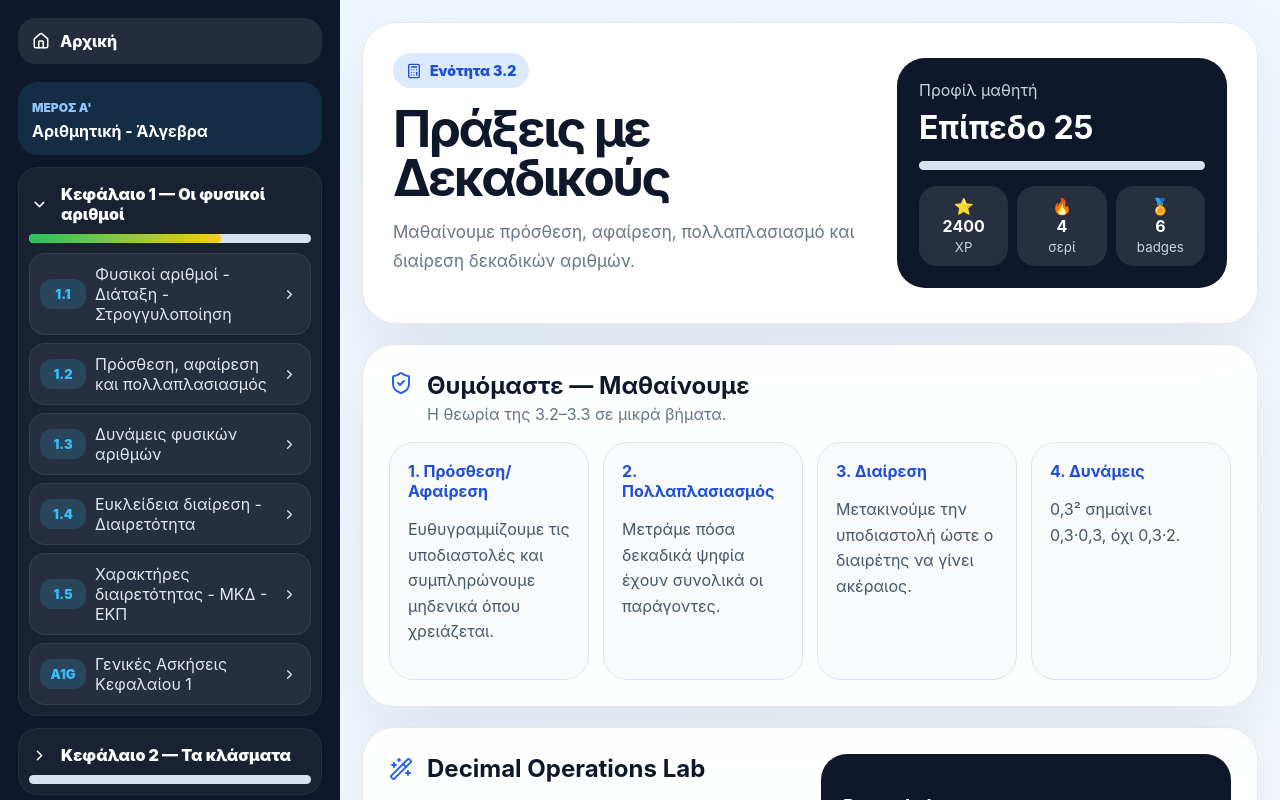
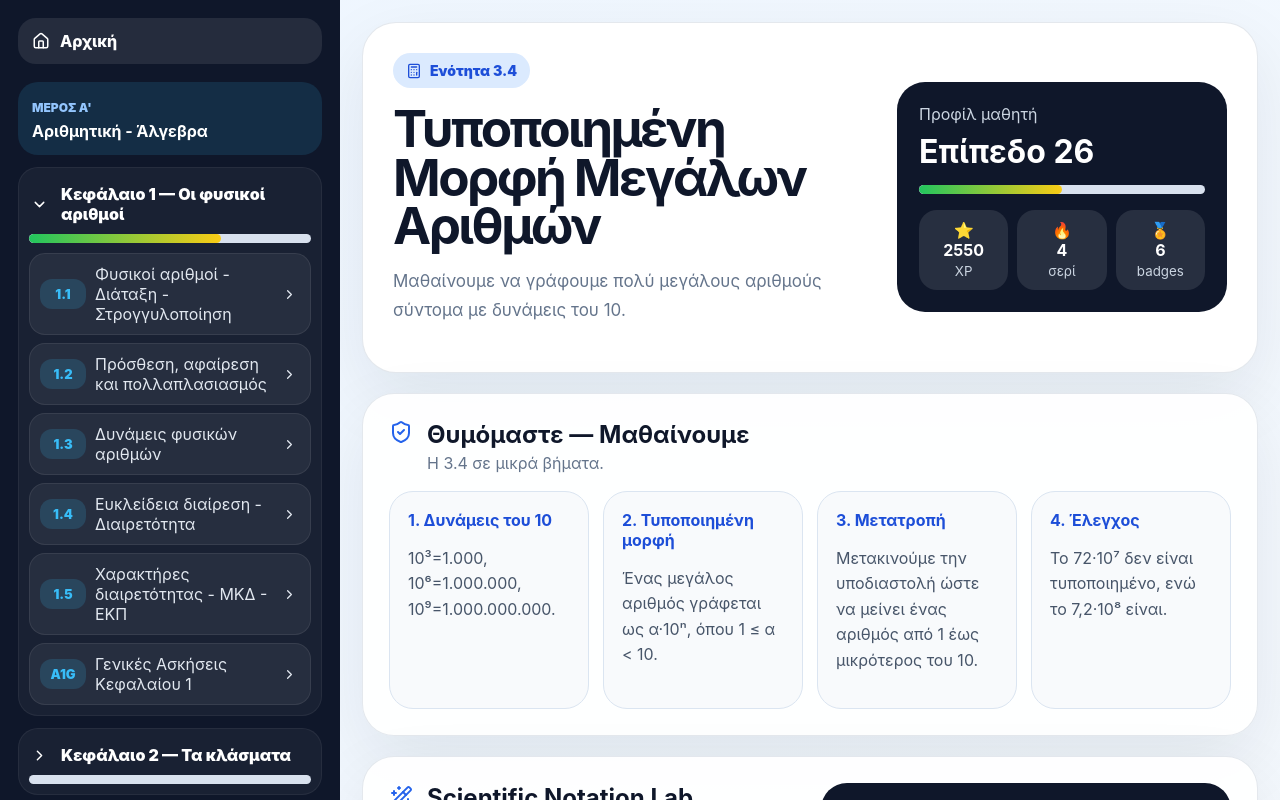
Before and after one commit to ntinos-aristotelio/mathimatika-a-gim, a React (Vite) app: page / in a window 1280 px wide. Both pictures are taken after a click on the button "Δες τα μαθήματα". Shown: the top 800 px of the page. Built offline with nearby package versions, Linux system fonts and the light colour scheme.

Commit message:
Add files via upload

```diff
--- a/package.json
+++ b/package.json
@@ -1,7 +1,7 @@
 {
   "name": "mathimatika-a-gim",
   "private": true,
-  "version": "21.0.0",
+  "version": "24.0.0",
   "type": "module",
   "scripts": {
     "dev": "vite --host 0.0.0.0",
--- a/src/main.jsx
+++ b/src/main.jsx
@@ -1029,6 +1029,29 @@ const teacherQuiz3233 = [
   { tag: 'Άσκηση 26', question: 'Περίμετρος ισοσκελούς τριγώνου 56,28 cm και βάση 12,04 cm. Πόσο είναι κάθε ίση πλευρά;', options: ['22,12 cm', '44,24 cm', '34,24 cm', '28,14 cm'], answer: '22,12 cm', explanation: '56,28-12,04=44,24 και 44,24:2=22,12.' },
 ]
 
+
+const quiz34 = [
+  { question: 'Ποια είναι η τυποποιημένη μορφή του 5.000.000;', options: ['50·10⁵', '5·10⁶', '0,5·10⁷', '5·10⁵'], answer: '5·10⁶', tip: 'Το 5.000.000 είναι 5 εκατομμύρια, άρα 5·10⁶.' },
+  { question: 'Ποιος αριθμός είναι ίσος με 3,2·10⁴;', options: ['3.200', '32.000', '320.000', '0,00032'], answer: '32.000', tip: 'Με 10⁴ μετακινούμε την υποδιαστολή 4 θέσεις δεξιά.' },
+  { question: 'Στην τυποποιημένη μορφή α·10ⁿ, το α πρέπει να είναι:', options: ['α > 10 πάντα', '1 ≤ α < 10', 'α < 1 πάντα', 'μόνο ακέραιος'], answer: '1 ≤ α < 10', tip: 'Ο πρώτος παράγοντας είναι από 1 μέχρι μικρότερος του 10.' },
+  { question: 'Ποια είναι η τυποποιημένη μορφή του 720.000.000;', options: ['72·10⁷', '7,2·10⁸', '0,72·10⁹', '7,2·10⁷'], answer: '7,2·10⁸', tip: '720.000.000 = 7,2·100.000.000 = 7,2·10⁸.' },
+]
+
+const teacherQuiz34 = [
+  { tag: 'Άσκηση 27α', question: 'Γράψε σε τυποποιημένη μορφή: 3.000', options: ['30·10²', '3·10³', '0,3·10⁴', '3·10²'], answer: '3·10³', explanation: '3.000 = 3·1000 = 3·10³.' },
+  { tag: 'Άσκηση 27β', question: 'Γράψε σε τυποποιημένη μορφή: 45.000', options: ['45·10³', '4,5·10⁴', '0,45·10⁵', '4,5·10³'], answer: '4,5·10⁴', explanation: '45.000 = 4,5·10.000 = 4,5·10⁴.' },
+  { tag: 'Άσκηση 27γ', question: 'Γράψε σε τυποποιημένη μορφή: 8.200.000', options: ['82·10⁵', '8,2·10⁶', '0,82·10⁷', '8,2·10⁵'], answer: '8,2·10⁶', explanation: '8.200.000 = 8,2·1.000.000 = 8,2·10⁶.' },
+  { tag: 'Άσκηση 27δ', question: 'Γράψε σε τυποποιημένη μορφή: 72.000.000', options: ['72·10⁶', '7,2·10⁷', '0,72·10⁸', '7,2·10⁶'], answer: '7,2·10⁷', explanation: '72.000.000 = 7,2·10.000.000 = 7,2·10⁷.' },
+  { tag: 'Άσκηση 27ε', question: 'Γράψε σε τυποποιημένη μορφή: 340.000.000', options: ['34·10⁷', '3,4·10⁸', '0,34·10⁹', '3,4·10⁷'], answer: '3,4·10⁸', explanation: '340.000.000 = 3,4·100.000.000 = 3,4·10⁸.' },
+  { tag: 'Άσκηση 27στ', question: 'Γράψε σε τυποποιημένη μορφή: 6.700.000.000', options: ['67·10⁸', '6,7·10⁹', '0,67·10¹⁰', '6,7·10⁸'], answer: '6,7·10⁹', explanation: '6.700.000.000 = 6,7·1.000.000.000 = 6,7·10⁹.' },
+  { tag: 'Άσκηση 28α', question: 'Γράψε ως κανονικό αριθμό: 4·10³', options: ['400', '4.000', '40.000', '0,004'], answer: '4.000', explanation: '10³=1000, άρα 4·1000=4.000.' },
+  { tag: 'Άσκηση 28β', question: 'Γράψε ως κανονικό αριθμό: 7,5·10⁴', options: ['7.500', '75.000', '750.000', '0,00075'], answer: '75.000', explanation: '7,5·10.000=75.000.' },
+  { tag: 'Άσκηση 28γ', question: 'Γράψε ως κανονικό αριθμό: 2,36·10⁶', options: ['236.000', '2.360.000', '23.600.000', '0,000236'], answer: '2.360.000', explanation: '2,36·1.000.000=2.360.000.' },
+  { tag: 'Άσκηση 28δ', question: 'Γράψε ως κανονικό αριθμό: 9,81·10⁷', options: ['9.810.000', '98.100.000', '981.000.000', '0,000000981'], answer: '98.100.000', explanation: '9,81·10.000.000=98.100.000.' },
+  { tag: 'Challenge', question: 'Ποια γραφή είναι σωστή τυποποιημένη μορφή;', options: ['64·10⁴', '6,4·10⁵', '0,64·10⁶', '640·10³'], answer: '6,4·10⁵', explanation: 'Ο πρώτος παράγοντας είναι από 1 μέχρι μικρότερος του 10.' },
+  { tag: 'Challenge', question: 'Ποια γραφή ΔΕΝ είναι τυποποιημένη μορφή;', options: ['1,25·10⁵', '12,5·10⁴', '9,3·10⁷', '3·10²'], answer: '12,5·10⁴', explanation: 'Το 12,5 είναι μεγαλύτερο από 10.' },
+]
+
 function ProgressBar({ value }) {
   return <div className="progress"><span style={{ width: `${value}%` }} /></div>
 }
@@ -2585,6 +2608,92 @@ function Lesson3233({ mode = '3.2' }) {
 }
 
 
+
+function Lesson34() {
+  const [xp, setXp] = useState(2550)
+  const [boss, setBoss] = useState({ round: 0, score: 0, done: false })
+  const addXp = (amount) => setXp((v) => v + amount)
+
+  const bossQuestions = [
+    { q: 'Το 5.000.000 γράφεται 5·10⁶;', ok: true },
+    { q: 'Το 72·10⁷ είναι τυποποιημένη μορφή;', ok: false },
+    { q: 'Το 3,2·10⁴ είναι 32.000;', ok: true },
+  ]
+
+  function bossAnswer(ok) {
+    if (boss.done) return
+    const current = bossQuestions[boss.round]
+    const nextRound = boss.round + 1
+    const nextScore = boss.score + (ok === current.ok ? 1 : 0)
+    setBoss({ round: nextRound, score: nextScore, done: nextRound >= bossQuestions.length })
+    if (ok === current.ok) addXp(25)
+  }
+
+  const bossText = boss.done ? `Τελικό σκορ: ${boss.score}/3` : bossQuestions[boss.round].q
+
+  return (
+    <main className="appGrid">
+      <section className="lessonHero">
+        <div>
+          <div className="pill blue"><Calculator size={16}/> Ενότητα 3.4</div>
+          <h1>Τυποποιημένη Μορφή Μεγάλων Αριθμών</h1>
+          <p>Μαθαίνουμε να γράφουμε πολύ μεγάλους αριθμούς σύντομα με δυνάμεις του 10.</p>
+        </div>
+        <ProfileCard xp={xp} />
+      </section>
+
+      <section className="contentPanel">
+        <div className="sectionHeader"><ShieldCheck/><div><h2>Θυμόμαστε — Μαθαίνουμε</h2><p>Η 3.4 σε μικρά βήματα.</p></div></div>
+        <div className="theoryGrid">
+          <article><b>1. Δυνάμεις του 10</b><p>10³=1.000, 10⁶=1.000.000, 10⁹=1.000.000.000.</p></article>
+          <article><b>2. Τυποποιημένη μορφή</b><p>Ένας μεγάλος αριθμός γράφεται ως α·10ⁿ, όπου 1 ≤ α &lt; 10.</p></article>
+          <article><b>3. Μετατροπή</b><p>Μετακινούμε την υποδιαστολή ώστε να μείνει ένας αριθμός από 1 έως μικρότερος του 10.</p></article>
+          <article><b>4. Έλεγχος</b><p>Το 72·10⁷ δεν είναι τυποποιημένο, ενώ το 7,2·10⁸ είναι.</p></article>
+        </div>
+      </section>
+
+      <section className="contentPanel twoCol">
+        <div>
+          <div className="sectionHeader small"><Wand2/><h2>Scientific Notation Lab</h2></div>
+          <div className="example"><b>45.000 = 4,5·10⁴</b><p>Η υποδιαστολή μετακινείται 4 θέσεις.</p></div>
+          <div className="example"><b>8.200.000 = 8,2·10⁶</b><p>Μένει αριθμός ανάμεσα στο 1 και στο 10.</p></div>
+          <div className="example"><b>7,5·10⁴ = 75.000</b><p>Μετακινούμε την υποδιαστολή 4 θέσεις δεξιά.</p></div>
+        </div>
+        <div className="practiceBox">
+          <h3>Power of 10 Machine 🚀</h3>
+          <p>Γρήγορες μετατροπές:</p>
+          <div className="numberChips"><span>3.000 = 3·10³</span><span>340.000.000 = 3,4·10⁸</span><span>2,36·10⁶ = 2.360.000</span></div>
+          <div className="answerLine">Κανόνας: πρώτος παράγοντας από 1 μέχρι μικρότερος από 10.</div>
+        </div>
+      </section>
+
+      <StandardQuiz title="Quiz Αστραπή — 3.4" subtitle="Τυποποιημένη μορφή και δυνάμεις του 10." items={quiz34} addXp={addXp} />
+      <ExtraTeacherQuiz title="Extra Quiz Καθηγητή — 3.4" items={teacherQuiz34} addXp={addXp} />
+
+      <section className="bossPanel">
+        <div>
+          <div className="pill danger"><Sword size={16}/> Boss Challenge</div>
+          <h2>Master of Mega Numbers 🚀</h2>
+          <p>Απάντησε σωστά σε 3 γρήγορες κρίσεις για να πάρεις το badge της 3.4.</p>
+        </div>
+        <div className="bossGame">
+          <div className="dragon">🚀</div>
+          <p>Πρόκληση {Math.min(boss.round + 1, 3)} / 3</p>
+          <h3>{bossText}</h3>
+          {!boss.done ? (
+            <div className="bossBtns">
+              <button onClick={() => bossAnswer(true)}>Σωστό</button>
+              <button onClick={() => bossAnswer(false)}>Λάθος</button>
+            </div>
+          ) : (
+            <div className="badgeWin"><Medal/> Κέρδισες: Master of Mega Numbers</div>
+          )}
+        </div>
+      </section>
+    </main>
+  )
+}
+
 function ComingSoon({ id }) {
   return (
     <main className="contentPanel emptyLesson">
@@ -2596,7 +2705,7 @@ function ComingSoon({ id }) {
 }
 
 function Platform({ goHome }) {
-  const [activeLesson, setActiveLesson] = useState('3.2')
+  const [activeLesson, setActiveLesson] = useState('3.4')
   const [drawerOpen, setDrawerOpen] = useState(false)
 
   return (
@@ -2604,7 +2713,7 @@ function Platform({ goHome }) {
       <Sidebar activeLesson={activeLesson} setActiveLesson={setActiveLesson} goHome={goHome} />
       <div className="platformContent">
         <MobileHeader openMenu={() => setDrawerOpen(true)} goHome={goHome} />
-        {activeLesson === '1.1' ? <Lesson11 /> : activeLesson === '1.2' ? <Lesson12 /> : activeLesson === '1.3' ? <Lesson13 /> : activeLesson === '1.4' ? <Lesson14 /> : activeLesson === '1.5' ? <Lesson15 /> : activeLesson === 'A1G' ? <LessonA1G /> : activeLesson === '2.1' ? <Lesson21 /> : activeLesson === '2.2' ? <Lesson22 /> : activeLesson === '2.3' ? <Lesson23 /> : activeLesson === '2.4' ? <Lesson24 /> : activeLesson === '2.5' ? <Lesson25 /> : activeLesson === '2.6' ? <Lesson26 /> : activeLesson === '2.gen' ? <LessonGeneral2 /> : activeLesson === '3.1' ? <Lesson31 /> : activeLesson === '3.2' ? <Lesson3233 mode="3.2" /> : activeLesson === '3.3' ? <Lesson3233 mode="3.3" /> : <ComingSoon id={activeLesson} />}
+        {activeLesson === '1.1' ? <Lesson11 /> : activeLesson === '1.2' ? <Lesson12 /> : activeLesson === '1.3' ? <Lesson13 /> : activeLesson === '1.4' ? <Lesson14 /> : activeLesson === '1.5' ? <Lesson15 /> : activeLesson === 'A1G' ? <LessonA1G /> : activeLesson === '2.1' ? <Lesson21 /> : activeLesson === '2.2' ? <Lesson22 /> : activeLesson === '2.3' ? <Lesson23 /> : activeLesson === '2.4' ? <Lesson24 /> : activeLesson === '2.5' ? <Lesson25 /> : activeLesson === '2.6' ? <Lesson26 /> : activeLesson === '2.gen' ? <LessonGeneral2 /> : activeLesson === '3.1' ? <Lesson31 /> : activeLesson === '3.2' ? <Lesson3233 mode="3.2" /> : activeLesson === '3.3' ? <Lesson3233 mode="3.3" /> : activeLesson === '3.4' ? <Lesson34 /> : <ComingSoon id={activeLesson} />}
       </div>
       <MobileDrawer open={drawerOpen} close={() => setDrawerOpen(false)} activeLesson={activeLesson} setActiveLesson={setActiveLesson} goHome={goHome} />
     </div>
```
Also changed, not shown: 4 other files (tests, documents, lock files or other folders).
